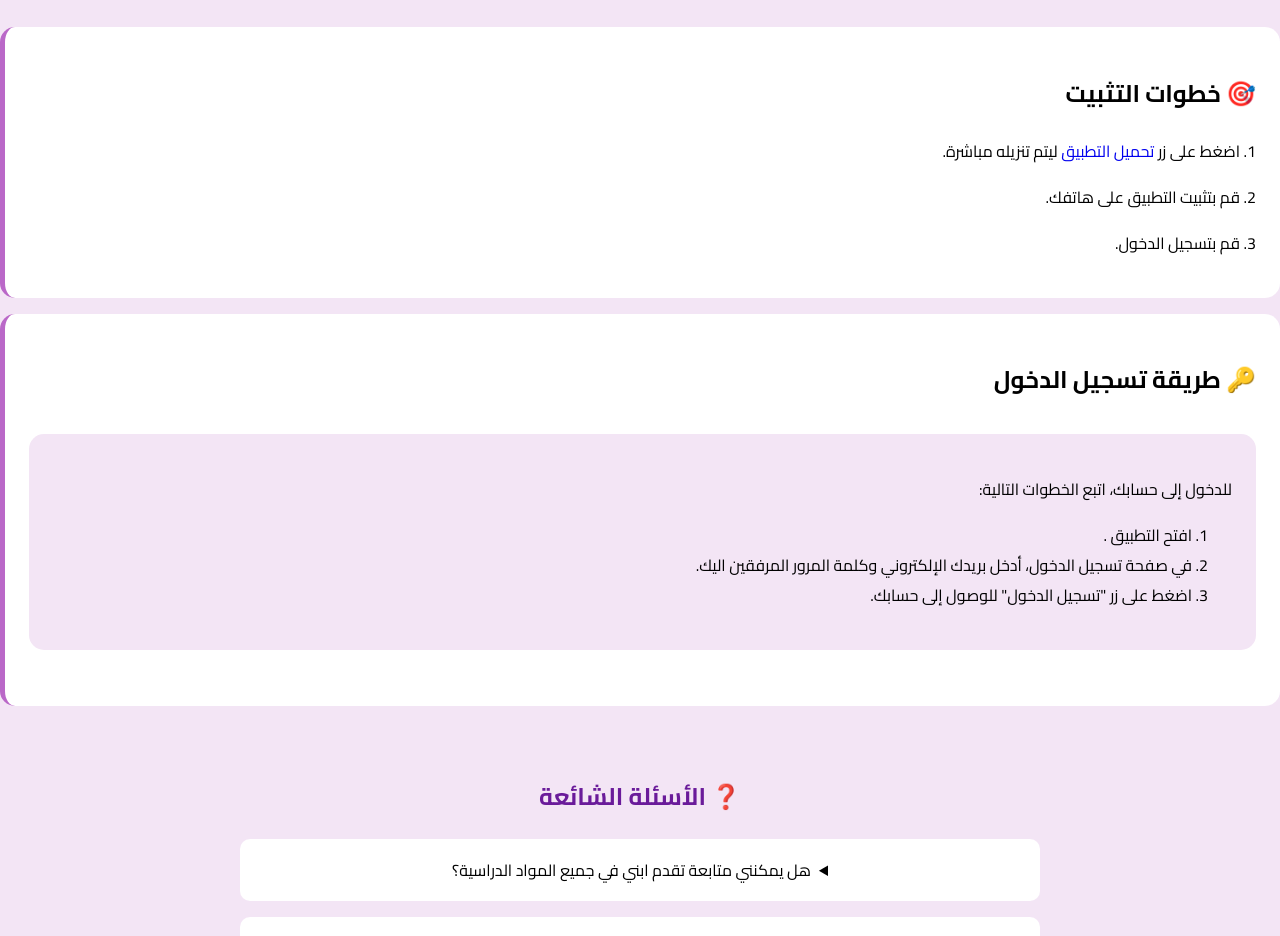
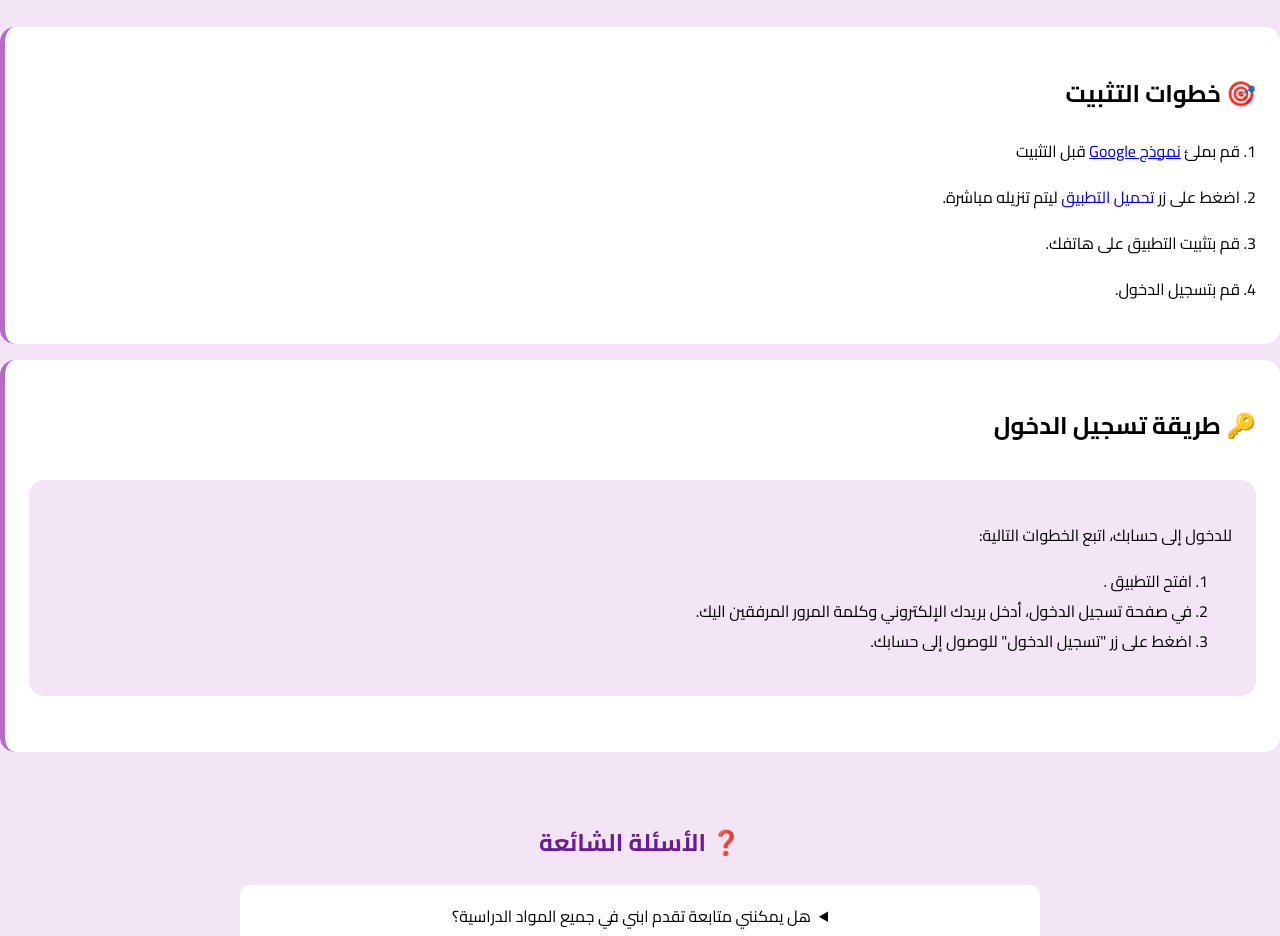
Before and after one commit to cherfi-med/hamza_school.github.io, a plain HTML site: page index.html in a window 1280 px wide. Shown: the part 1680-2616 px from the top of the page. Drawn offline with Linux system fonts and the light colour scheme.

Commit message:
Update index.html

```diff
--- a/index.html
+++ b/index.html
@@ -303,11 +303,15 @@
     <div class="step-box">
         <h2>🎯 خطوات التثبيت</h2>
         <div style="text-align: right; margin-top: 1rem;">
-            <p>1. اضغط على زر <a href="https://docs.google.com/uc?export=download&id=12WvbecuWj9eR_-TuQVssRGNIBQ8IHulV" style="text-decoration: none;"> تحميل التطبيق  </a> ليتم تنزيله مباشرة.</p>
-            <p>2. قم بتثبيت التطبيق على هاتفك.</p>
-            <p>3. قم بتسجيل الدخول.</p>
+            <p>1. قم بملىٔ <a href="https://docs.google.com/forms/d/e/1FAIpQLSc0H_RiThrxOr1vMjStDogc4Xr9NJBZalh_jdgcok5aJDGKpg/viewform?usp=sharing" target="_blank">نموذج Google</a> قبل التثبيت</p>
+            <p>2. اضغط على زر <a href="https://docs.google.com/uc?export=download&id=12WvbecuWj9eR_-TuQVssRGNIBQ8IHulV" style="text-decoration: none;"> تحميل التطبيق  </a> ليتم تنزيله مباشرة.</p>
+            <p>3. قم بتثبيت التطبيق على هاتفك.</p>
+            <p>4. قم بتسجيل الدخول.</p>
         </div>
     </div>
+
+
+
 
     <!-- Authentication Guide -->
     <div class="step-box">
```
